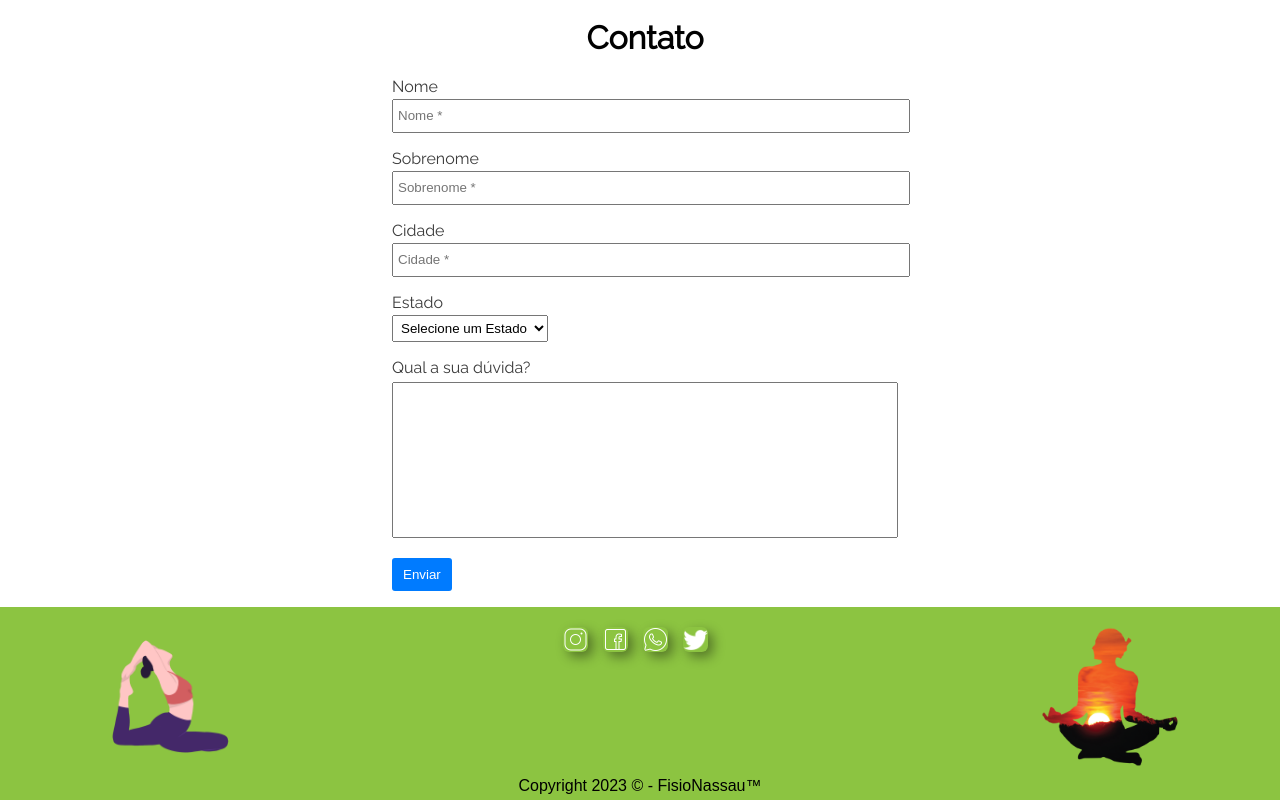
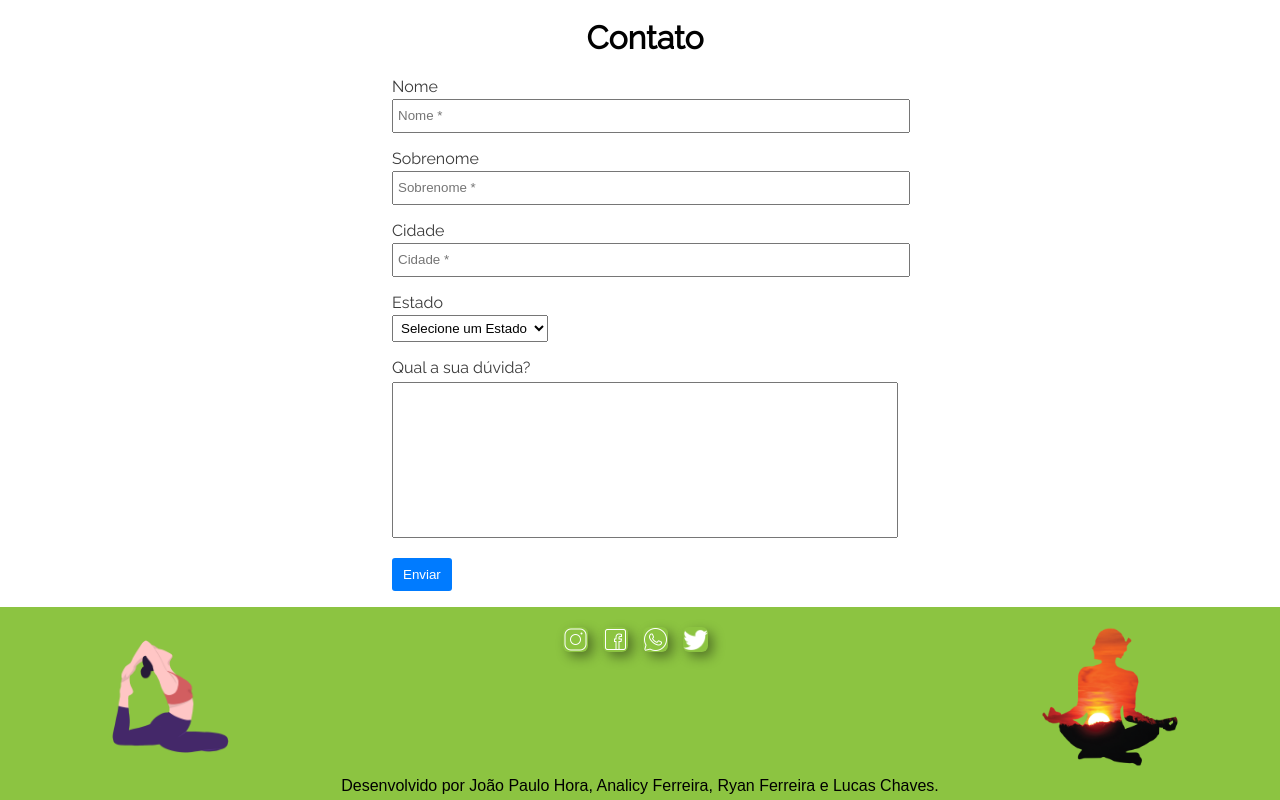
Before and after one commit to JpHds/site-fisionassau, a plain HTML site: page index.html in a window 1280 px wide. Shown: the part 2196-2996 px from the top of the page. Drawn offline with Linux system fonts and the light colour scheme.

Commit message:
add name of group

```diff
--- a/index.html
+++ b/index.html
@@ -222,7 +222,7 @@
       </div>
     </footer>
     <footer id="second-footer">
-      <span>Copyright 2023 © - FisioNassau™</span>
+      <span>Desenvolvido por João Paulo Hora, Analicy Ferreira, Ryan Ferreira e Lucas Chaves.</span>
     </footer>
     <div>
       <a href="#" class="btn-for-top"></a>
```
